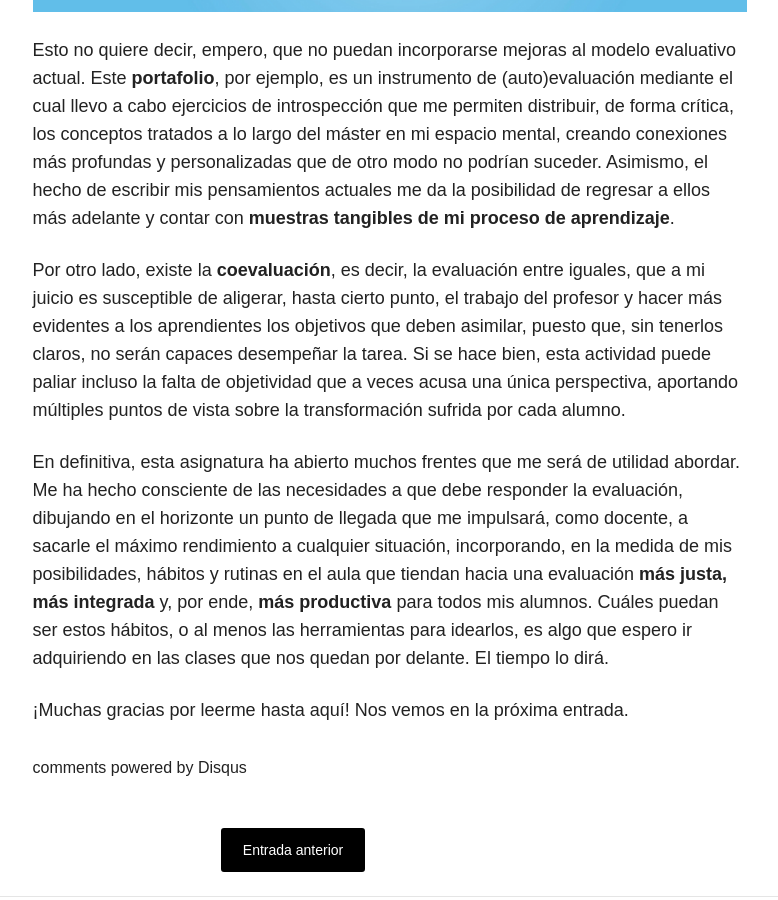
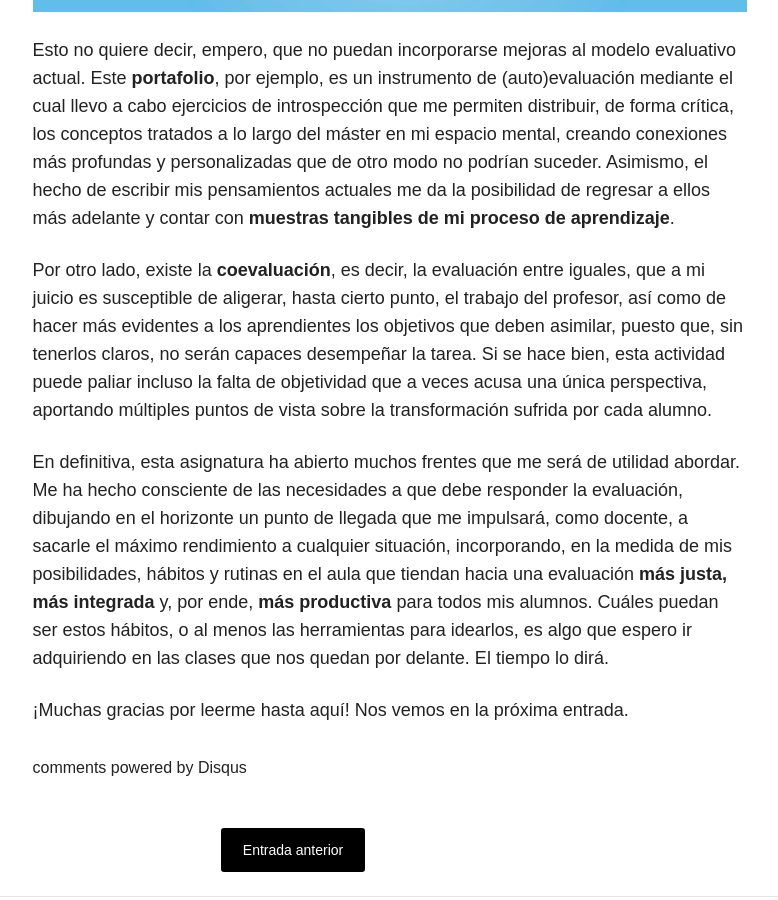
Before and after one commit to immalopez/immalopez.github.io, a Jekyll site: the page built from _posts/blog/2018-01-28-evaluacion-antes-y-despues.md, in a window 1280 px wide and 900 px high, scrolled down 4737 px. Shown: the whole window, without its empty margins (347-1125 px from the left). Built offline with Jekyll 4.4.1, drawn with Linux system fonts in a browser that asks for light colours; nearby versions of some CDN libraries; comment, search, counter and statistics services are not loaded.

Commit message:
Update 2018-01-28-evaluacion-antes-y-despues.md

```diff
--- a/_posts/blog/2018-01-28-evaluacion-antes-y-despues.md
+++ b/_posts/blog/2018-01-28-evaluacion-antes-y-despues.md
@@ -90,7 +90,7 @@
 
 Esto no quiere decir, empero, que no puedan incorporarse mejoras al modelo evaluativo actual. Este **portafolio**, por ejemplo, es un instrumento de (auto)evaluación mediante el cual llevo a cabo ejercicios de introspección que me permiten distribuir, de forma crítica, los conceptos tratados a lo largo del máster en mi espacio mental, creando conexiones más profundas y personalizadas que de otro modo no podrían suceder. Asimismo, el hecho de escribir mis pensamientos actuales me da la posibilidad de regresar a ellos más adelante y contar con **muestras tangibles de mi proceso de aprendizaje**.
 
-Por otro lado, existe la **coevaluación**, es decir, la evaluación entre iguales, que a mi juicio es susceptible de aligerar, hasta cierto punto, el trabajo del profesor y hacer más evidentes a los aprendientes los objetivos que deben asimilar, puesto que, sin tenerlos claros, no serán capaces desempeñar la tarea. Si se hace bien, esta actividad puede paliar incluso la falta de objetividad que a veces acusa una única perspectiva, aportando múltiples puntos de vista sobre la transformación sufrida por cada alumno.
+Por otro lado, existe la **coevaluación**, es decir, la evaluación entre iguales, que a mi juicio es susceptible de aligerar, hasta cierto punto, el trabajo del profesor, así como de hacer más evidentes a los aprendientes los objetivos que deben asimilar, puesto que, sin tenerlos claros, no serán capaces desempeñar la tarea. Si se hace bien, esta actividad puede paliar incluso la falta de objetividad que a veces acusa una única perspectiva, aportando múltiples puntos de vista sobre la transformación sufrida por cada alumno.
 
 En definitiva, esta asignatura ha abierto muchos frentes que me será de utilidad abordar. Me ha hecho consciente de las necesidades a que debe responder la evaluación, dibujando en el horizonte un punto de llegada que me impulsará, como docente, a sacarle el máximo rendimiento a cualquier situación, incorporando, en la medida de mis posibilidades, hábitos y rutinas en el aula que tiendan hacia una evaluación **más justa, más integrada** y, por ende, **más productiva** para todos mis alumnos. Cuáles puedan ser estos hábitos, o al menos las herramientas para idearlos, es algo que espero ir adquiriendo en las clases que nos quedan por delante. El tiempo lo dirá.
 
```
